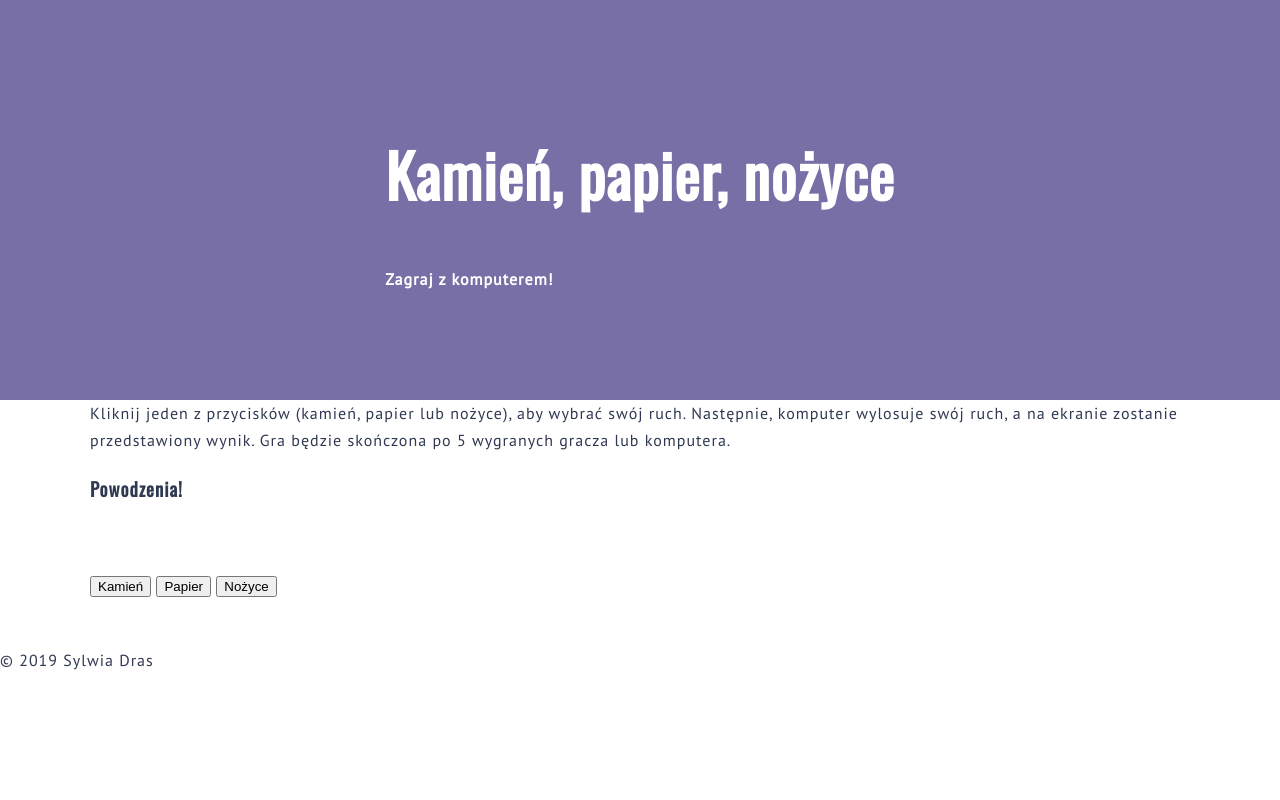
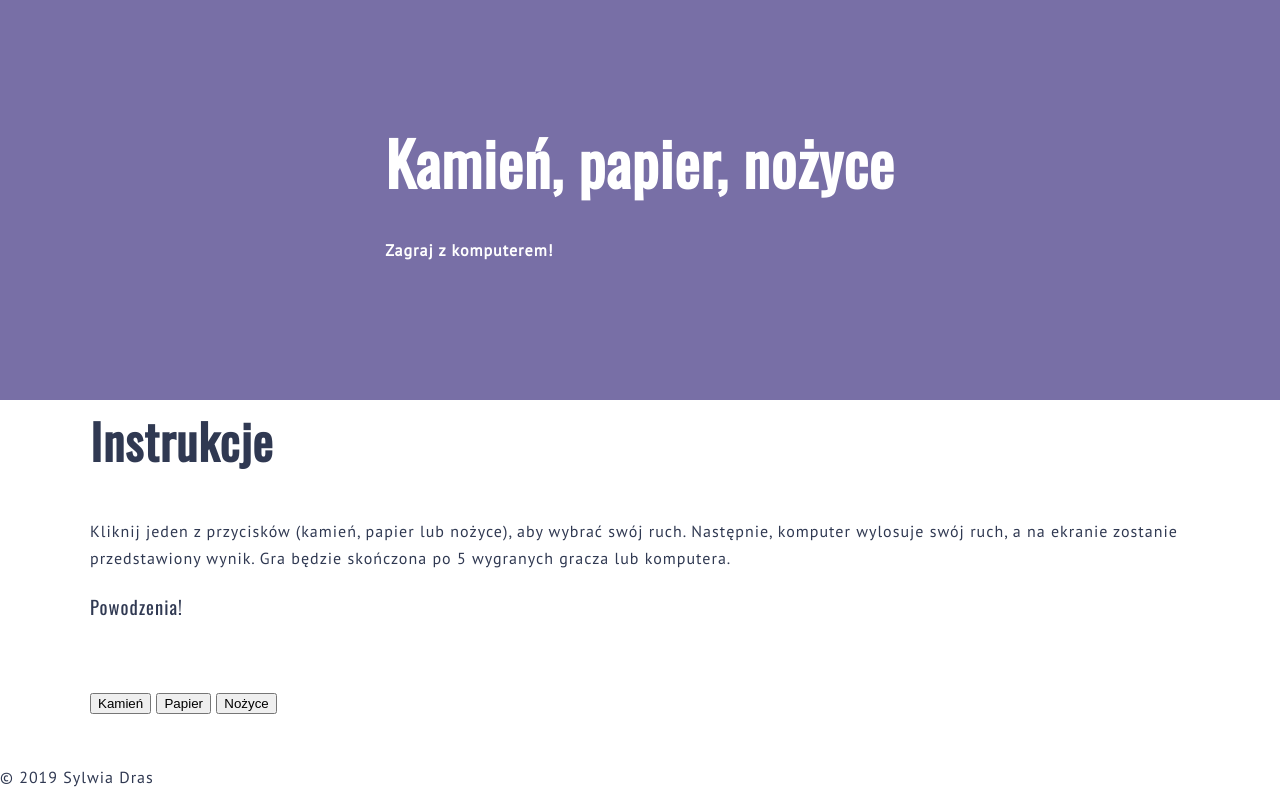
Before and after one commit to sylwiadras/javascript-prework, a website: page index.html in a window 1280 px wide. Drawn offline with nearby package versions, Linux system fonts and the light colour scheme.

Commit message:
Add instructions css

```diff
--- a/index.html
+++ b/index.html
@@ -19,6 +19,9 @@
 	</header>
 	<section class="instructions">
 		<div class="container">
+			<h3 class="section-title">
+				Instrukcje
+			</h3>
 			<div class="instructions">
 				Kliknij jeden z przycisków (kamień, papier lub nożyce), aby wybrać swój ruch. Następnie, komputer wylosuje swój ruch,
 				a na ekranie zostanie przedstawiony wynik. Gra będzie skończona po 5 wygranych gracza lub komputera.
--- a/sass/style.scss
+++ b/sass/style.scss
@@ -23,7 +23,12 @@
     margin: 0 auto;
 }
 
-.page-title, .good-luck {
+.section-title {
+    font-size: 48px;
+    margin: 0 0 36px 0;
+}
+
+.page-title, .good-luck, .section-title {
     font-family: 'Oswald', sans-serif;
 }
 
@@ -50,3 +55,10 @@
     font-size: 16px;
     margin: 24px 0;
 }
+
+/* Instructions */
+
+.good-luck {
+    font-weight: 400;
+    font-size: 24px;
+}
```
Also changed, not shown: css/style.css, 1 other file.
